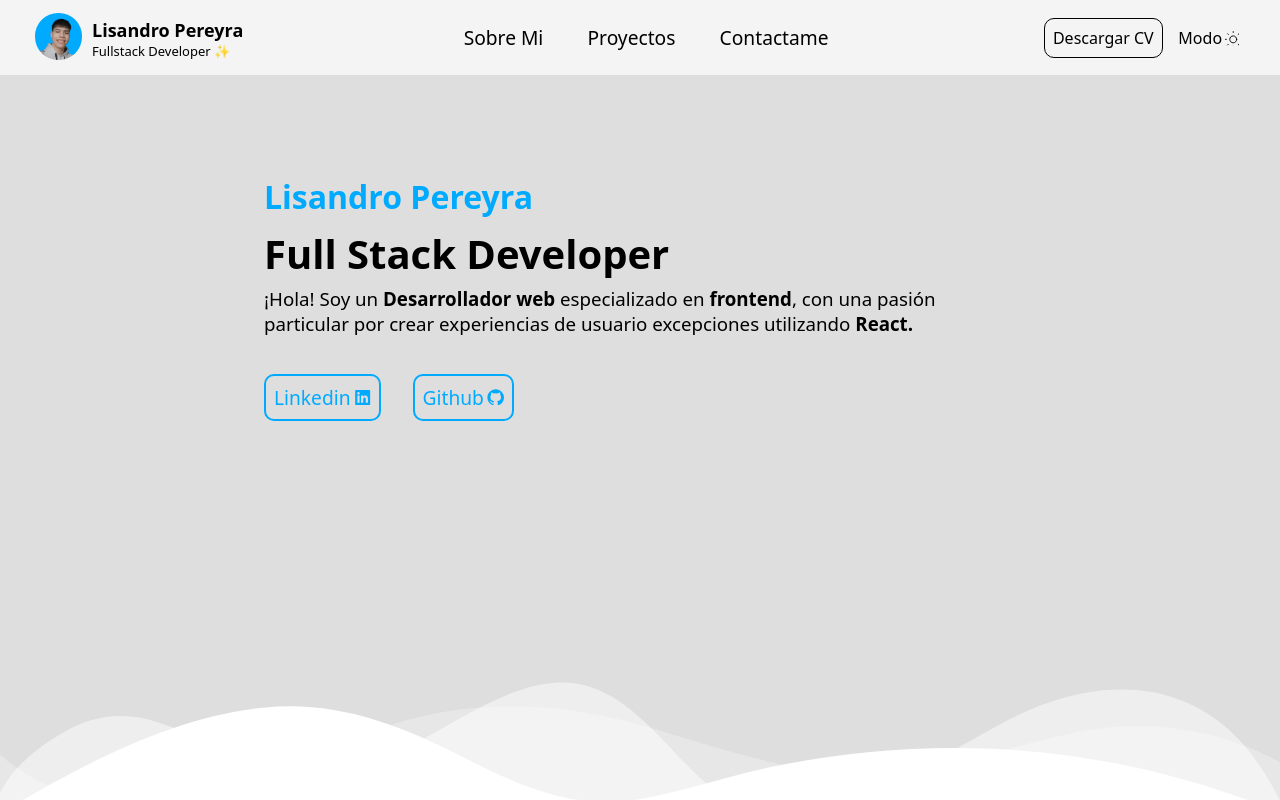
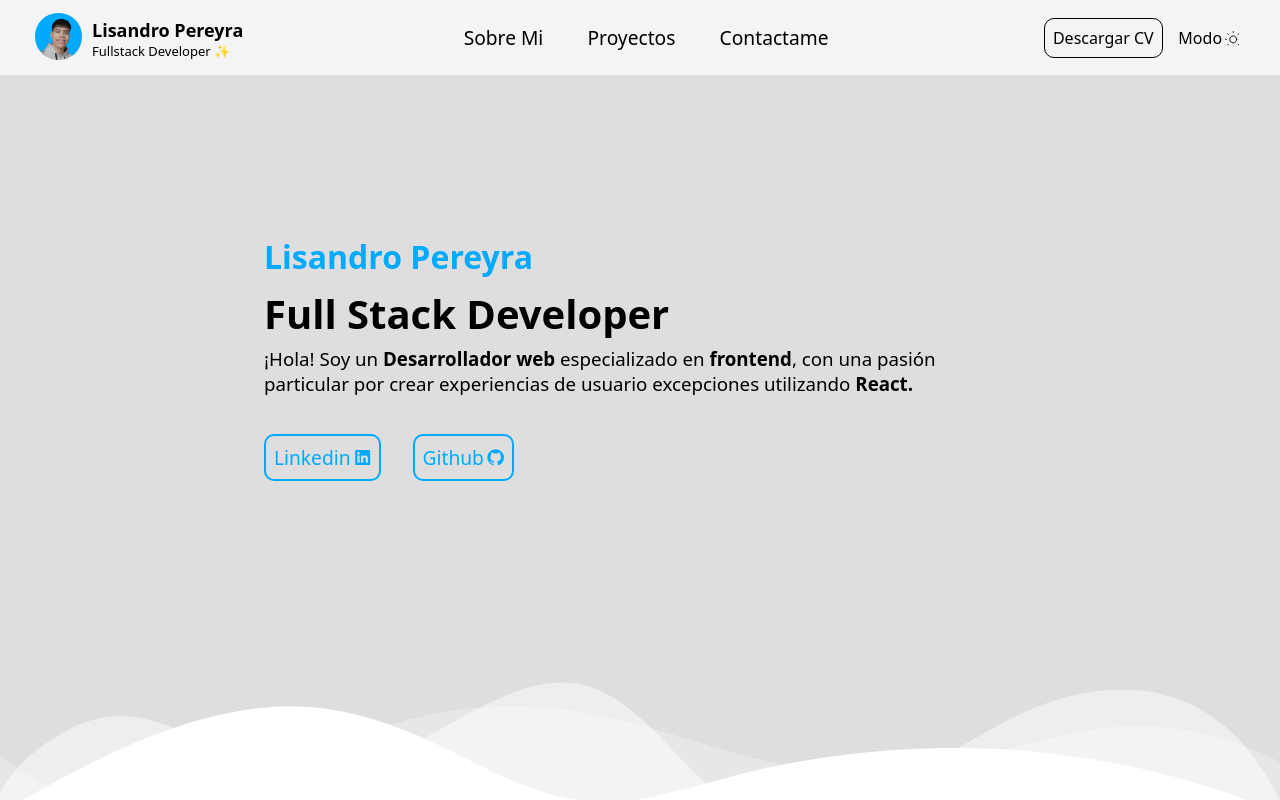
Before and after one commit to LisandroGG/Portfolio-Updated, a React (Vite) app: page / in a window 1280 px wide. Shown: the top 800 px of the page. Built offline with nearby package versions, Linux system fonts and the light colour scheme.

Commit message:
mainchange

```diff
--- a/src/Components/Main/Main.module.css
+++ b/src/Components/Main/Main.module.css
@@ -14,7 +14,7 @@
 }
 
 .title{
-    margin-bottom: 20vh;
+    margin-bottom: 5vh;
     min-width: 47rem;
     max-width: 47rem;
     text-align: left;
@@ -93,7 +93,6 @@
 
 @media(500px > width){
     .title{
-        margin-bottom: 5vh;
         max-width: 20rem;
         min-width: 20rem;
 
```
